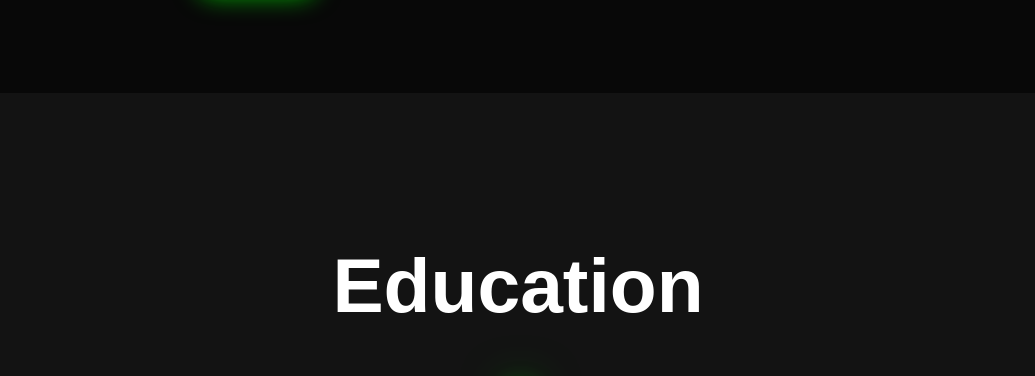
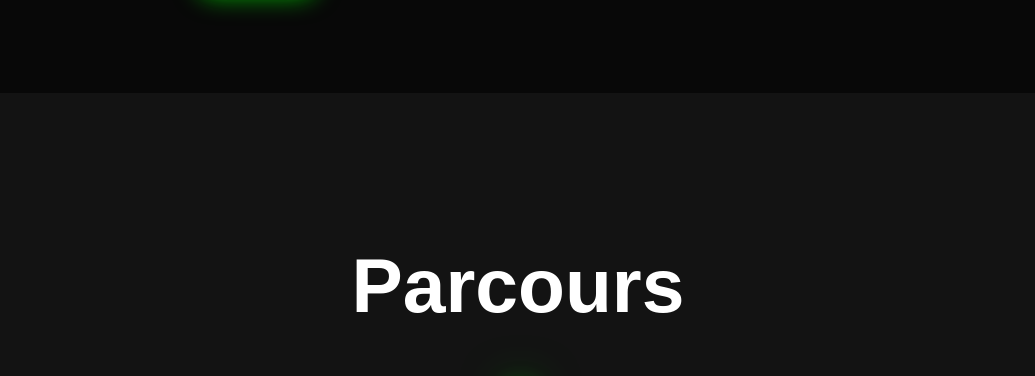
Before and after one commit to JoeLeDev/portfolio-Dev, a plain HTML site: page index.html in a window 1280 px wide. Shown: the part 418-794 px from the top of the page, without its empty margins (122-1157 px from the left). Drawn offline with nearby package versions, Linux system fonts and the light colour scheme.

Commit message:
Section fix

```diff
--- a/index.html
+++ b/index.html
@@ -46,7 +46,7 @@
     </section>
 
     <section class="education" id="education">
-        <h2 class="heading">Education</h2>
+        <h2 class="heading">Parcours</h2>
 
         <div class="timeline-items">
 
```
